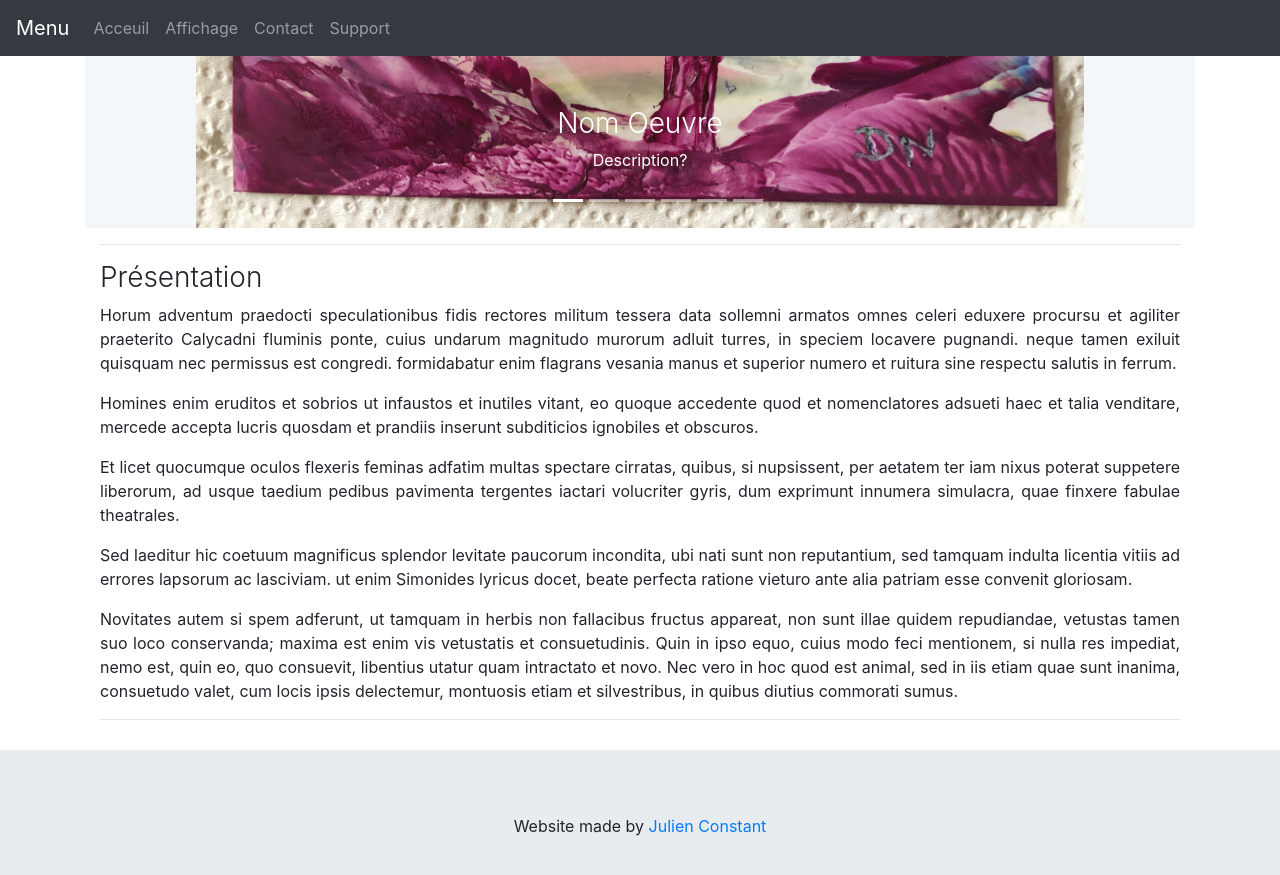
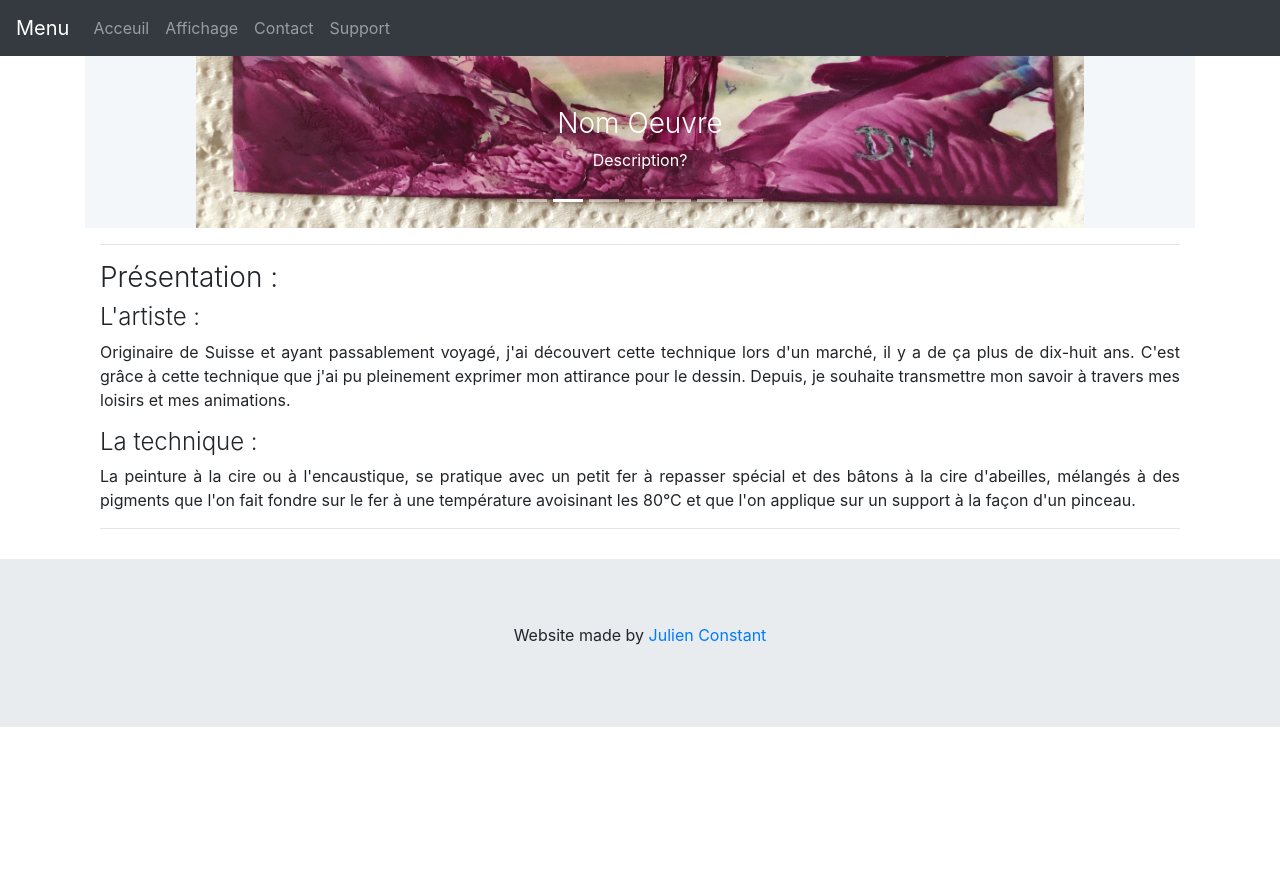
Before and after one commit to Juknum/Daniel.io, a Jekyll site: the page built from index.html, in a window 1280 px wide and 900 px high, scrolled down 815 px. Shown: the top 875 px of the window. Built offline with Jekyll 4.4.1, drawn with Linux system fonts in a browser that asks for light colours; after the commit the page ends 1542 px from its top, so only the background shows below that.

Commit message:
change description at index.html & remove CHF prize

```diff
--- a/index.html
+++ b/index.html
@@ -88,21 +88,14 @@ description: Home
 	<hr>
 
 	<div>
-		<h3>Présentation</h3>
+		<h3>Présentation :</h3>
+		<h4>L'artiste :</h4>
 		<p  align="justify">
-			Horum adventum praedocti speculationibus fidis rectores militum tessera data sollemni armatos omnes celeri eduxere procursu et agiliter praeterito Calycadni fluminis ponte, cuius undarum magnitudo murorum adluit turres, in speciem locavere pugnandi. neque tamen exiluit quisquam nec permissus est congredi. formidabatur enim flagrans vesania manus et superior numero et ruitura sine respectu salutis in ferrum.
+			Originaire de Suisse et ayant passablement voyagé, j'ai découvert cette technique lors d'un marché, il y a de ça plus de dix-huit ans. C'est grâce à cette technique que j'ai pu pleinement exprimer mon attirance pour le dessin. Depuis, je souhaite transmettre mon savoir à travers mes loisirs et mes animations.
 		</p>
+		<h4>La technique :</h4>
 		<p  align="justify">
-			Homines enim eruditos et sobrios ut infaustos et inutiles vitant, eo quoque accedente quod et nomenclatores adsueti haec et talia venditare, mercede accepta lucris quosdam et prandiis inserunt subditicios ignobiles et obscuros.
-		</p>
-		<p  align="justify">
-			Et licet quocumque oculos flexeris feminas adfatim multas spectare cirratas, quibus, si nupsissent, per aetatem ter iam nixus poterat suppetere liberorum, ad usque taedium pedibus pavimenta tergentes iactari volucriter gyris, dum exprimunt innumera simulacra, quae finxere fabulae theatrales.
-		</p>
-		<p  align="justify">
-			Sed laeditur hic coetuum magnificus splendor levitate paucorum incondita, ubi nati sunt non reputantium, sed tamquam indulta licentia vitiis ad errores lapsorum ac lasciviam. ut enim Simonides lyricus docet, beate perfecta ratione vieturo ante alia patriam esse convenit gloriosam.
-		</p>
-		<p  align="justify">
-			Novitates autem si spem adferunt, ut tamquam in herbis non fallacibus fructus appareat, non sunt illae quidem repudiandae, vetustas tamen suo loco conservanda; maxima est enim vis vetustatis et consuetudinis. Quin in ipso equo, cuius modo feci mentionem, si nulla res impediat, nemo est, quin eo, quo consuevit, libentius utatur quam intractato et novo. Nec vero in hoc quod est animal, sed in iis etiam quae sunt inanima, consuetudo valet, cum locis ipsis delectemur, montuosis etiam et silvestribus, in quibus diutius commorati sumus.
+			La peinture à la cire ou à l'encaustique, se pratique avec un petit fer à repasser spécial et des bâtons à la cire d'abeilles, mélangés à des pigments que l'on fait fondre sur le fer à une température avoisinant les 80°C et que l'on applique sur un support à la façon d'un pinceau.
 		</p>
 	</div>
 
```
Also changed, not shown: affichage.html (+8 -8 lines).
